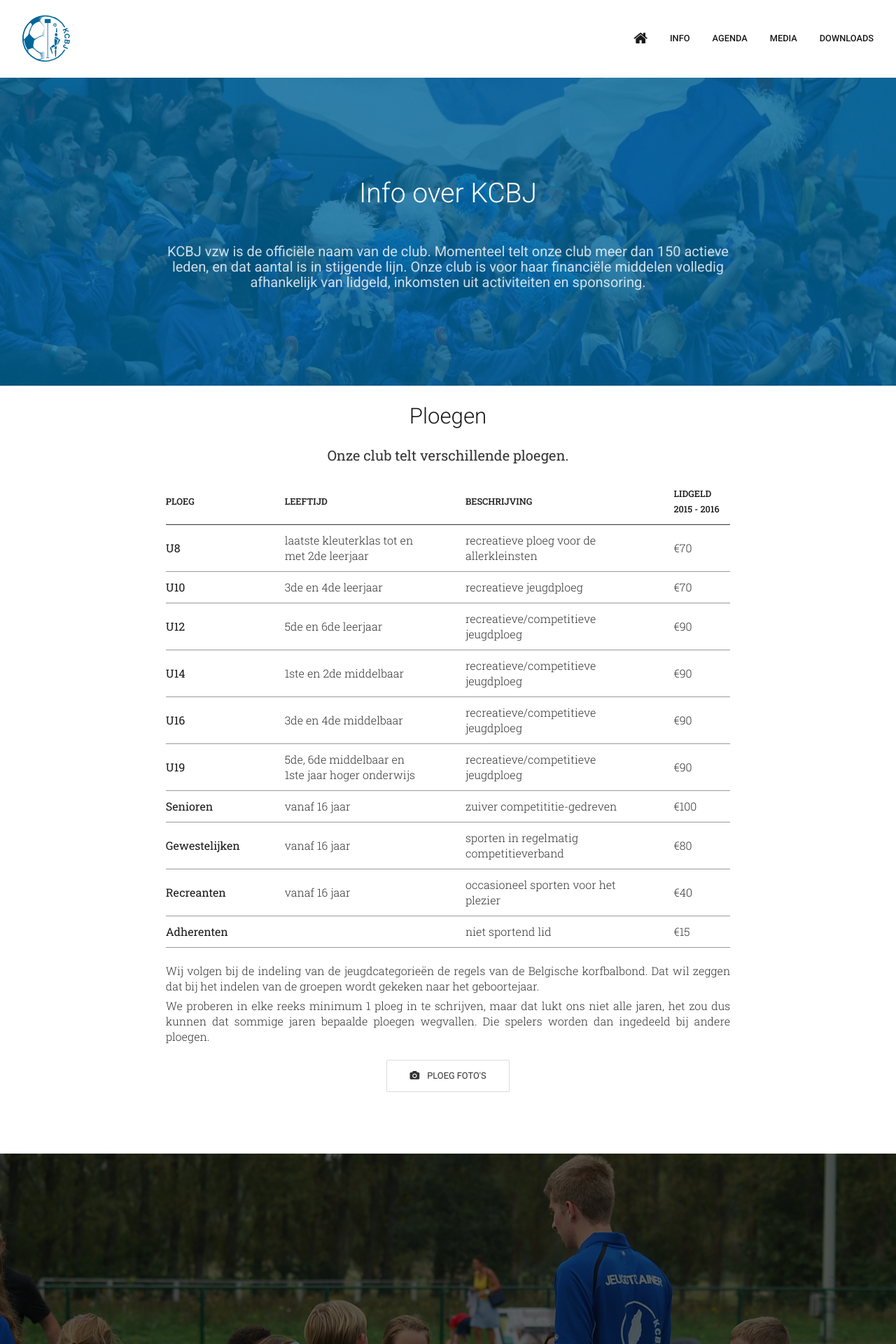
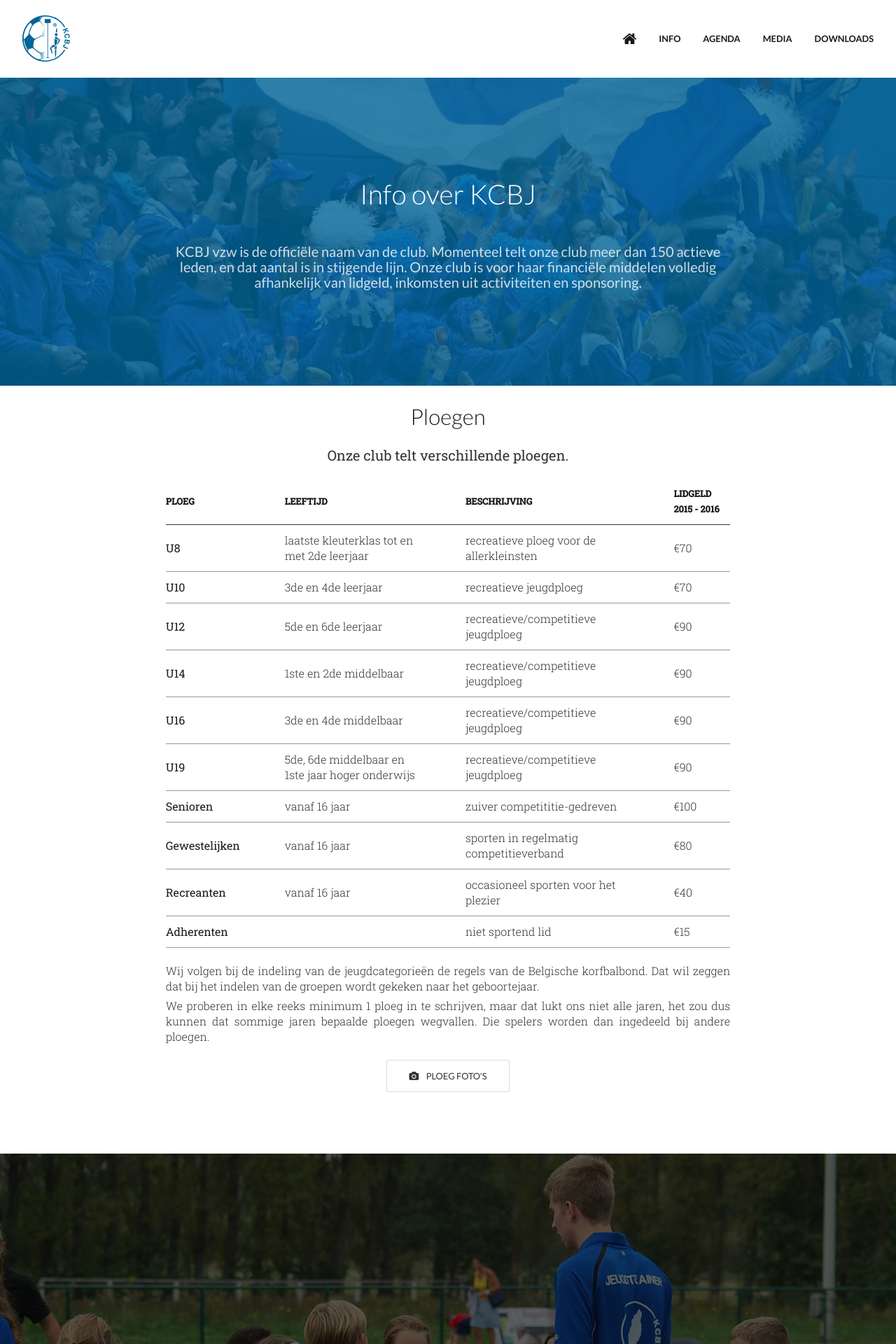
Before and after one commit to kcbj/kcbj.github.io, a Jekyll site: the page built from info/index.html, in a window 1280 px wide. Shown: the top 1920 px of the page at 70% size. Built offline with Jekyll 4.4.1, drawn with Linux system fonts in a browser that asks for light colours; nearby versions of some CDN libraries.

Commit message:
Late instead of Roboto?

```diff
--- a/_includes/head.html
+++ b/_includes/head.html
@@ -34,8 +34,9 @@
   <meta name="description" content="{% if page.description %}{{ page.description }}{% elsif page.excerpt %}{{ page.excerpt | strip_html | strip_newlines | truncate: 160 }}{% else %}{{ site.description }}{% endif %}" />
 
   <link
-    href='https://fonts.googleapis.com/css?family=Roboto+Slab:500,400,300|Roboto:300,300italic,400,500,900|Permanent+Marker'
+    href='https://fonts.googleapis.com/css?family=Roboto+Slab:500,400,300|Roboto:300,400,500,900|Permanent+Marker'
     rel='stylesheet' type='text/css' />
+  <link href='https://fonts.googleapis.com/css?family=Lato:300,400,700,900' rel='stylesheet' type='text/css'>
   <link rel="stylesheet" href="https://maxcdn.bootstrapcdn.com/font-awesome/4.4.0/css/font-awesome.min.css" />
   <link rel="stylesheet" href="{{ "/css/main.css" | prepend: site.baseurl }}" />
 
--- a/_sass/_variables.scss
+++ b/_sass/_variables.scss
@@ -6,7 +6,8 @@
 
 $blue:                  #006699;
 
-$sans-serif-font-family: Roboto, Helvetica, Arial, sans-serif;
+// $sans-serif-font-family: Roboto, Helvetica, Arial, sans-serif;
+$sans-serif-font-family: Lato, Helvetica, Arial, sans-serif;
 $slab-font-family:       'Roboto Slab', serif;
 
 $base-font-family:      $slab-font-family;
@@ -17,9 +18,8 @@
 $base-font-weight:      300;
 
 $medium-font-weight:     400;
-$bold-font-weight:       500;
+$bold-font-weight:       700;
 $extra-bold-font-weight: 900;
-// $light-font-weight:      100;
 
 $title-font-family:     $sans-serif-font-family;
 
```
